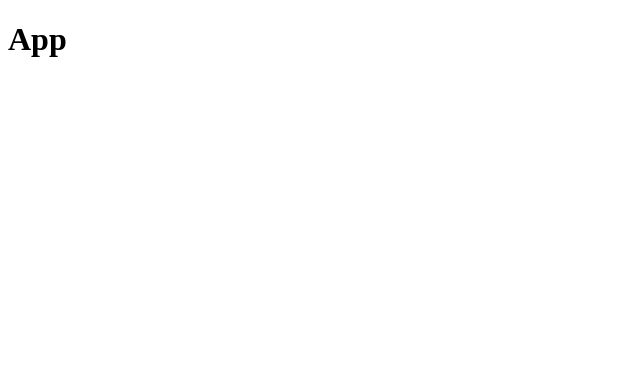
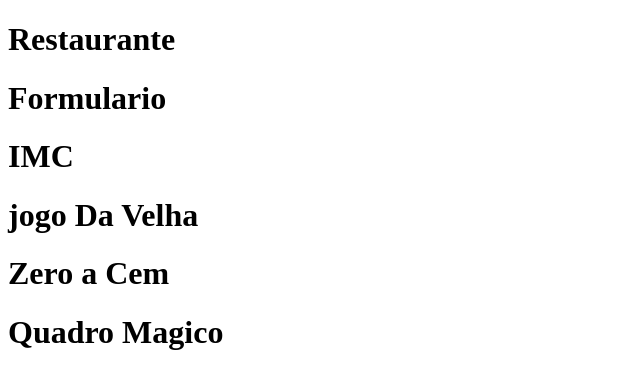
Before and after one commit to elayneargollo/lista-de-questoes-react, a React (Create React App) app: page / in a window 1280 px wide. Shown: the top 388 px of the page, without its empty margins (0-640 px from the left). Built offline with nearby package versions, Linux system fonts and the light colour scheme.

Commit message:
create component

```diff
--- a/src/App/App.js
+++ b/src/App/App.js
@@ -1,12 +1,24 @@
 import React, { Component } from 'react';
+
+import ContaRestaurante from '../components/contaRestaurante/ContaRestaurante';
+import Formulario from '../components/formulario/Formulario';
+import IMC from '../components/imc/IMC';
+import JogoDaVelha from '../components/jogaDaVelha/JogoDaVelha';
+import ZeroaCem from '../components/jogoZeroaCem/ZeroaCem';
+import QuadroMagico from '../components/quadroMagico/QuadroMagico';
 
 export default class App extends Component {
 
   render() {
     return (
-      <div className="App">
-      <h1>App</h1>
-      </div>
+      <React.StrictMode>
+        <ContaRestaurante />
+        <Formulario />
+        <IMC />
+        <JogoDaVelha />
+        <ZeroaCem />
+        <QuadroMagico />
+      </React.StrictMode>
     );
   }
 }
--- /dev/null
+++ b/src/components/contaRestaurante/ContaRestaurante.js
@@ -0,0 +1,12 @@
+import React, { Component } from 'react';
+
+export default class ContaRestaurante extends Component {
+
+  render() {
+    return (
+      <div className="restaurante">
+      <h1>Restaurante</h1>
+      </div>
+    );
+  }
+}
--- /dev/null
+++ b/src/components/formulario/Formulario.js
@@ -0,0 +1,12 @@
+import React, { Component } from 'react';
+
+export default class Formulario extends Component {
+
+  render() {
+    return (
+      <div className="formulario">
+      <h1>Formulario</h1>
+      </div>
+    );
+  }
+}
--- /dev/null
+++ b/src/components/imc/IMC.js
@@ -0,0 +1,12 @@
+import React, { Component } from 'react';
+
+export default class IMC extends Component {
+
+  render() {
+    return (
+      <div className="imc">
+      <h1>IMC</h1>
+      </div>
+    );
+  }
+}
--- /dev/null
+++ b/src/components/jogaDaVelha/JogoDaVelha.js
@@ -0,0 +1,12 @@
+import React, { Component } from 'react';
+
+export default class jogoDaVelha extends Component {
+
+  render() {
+    return (
+      <div className="jogoDaVelha">
+      <h1>jogo Da Velha</h1>
+      </div>
+    );
+  }
+}
--- /dev/null
+++ b/src/components/jogoZeroaCem/ZeroaCem.js
@@ -0,0 +1,12 @@
+import React, { Component } from 'react';
+
+export default class ZeroaCem extends Component {
+
+  render() {
+    return (
+      <div className="ZeroaCem">
+      <h1>Zero a Cem</h1>
+      </div>
+    );
+  }
+}
--- /dev/null
+++ b/src/components/quadroMagico/QuadroMagico.js
@@ -0,0 +1,12 @@
+import React, { Component } from 'react';
+
+export default class QuadroMagico extends Component {
+
+  render() {
+    return (
+      <div className="QuadroMagico">
+      <h1>Quadro Magico</h1>
+      </div>
+    );
+  }
+}
--- a/src/index.js
+++ b/src/index.js
@@ -1,5 +1,6 @@
 import React from 'react';
 import ReactDOM from 'react-dom';
+
 import App from './App/App';
 
 ReactDOM.render(
```
